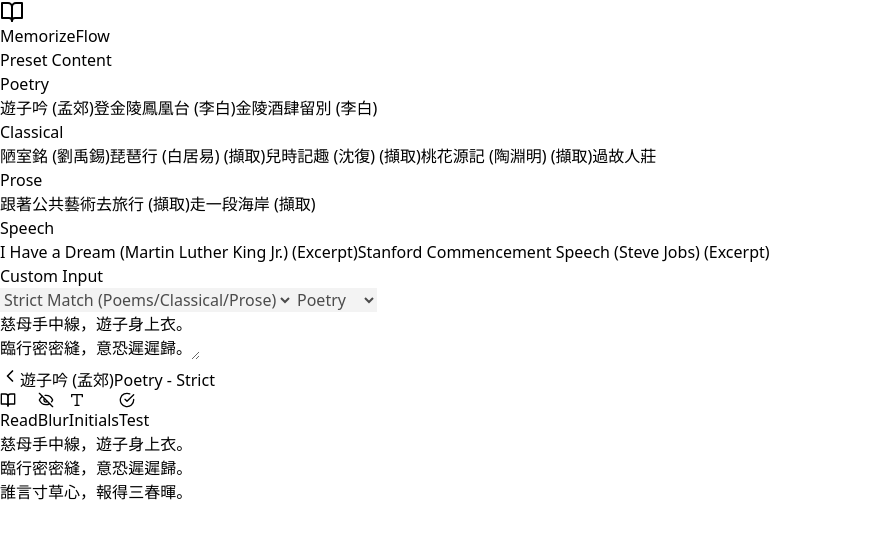
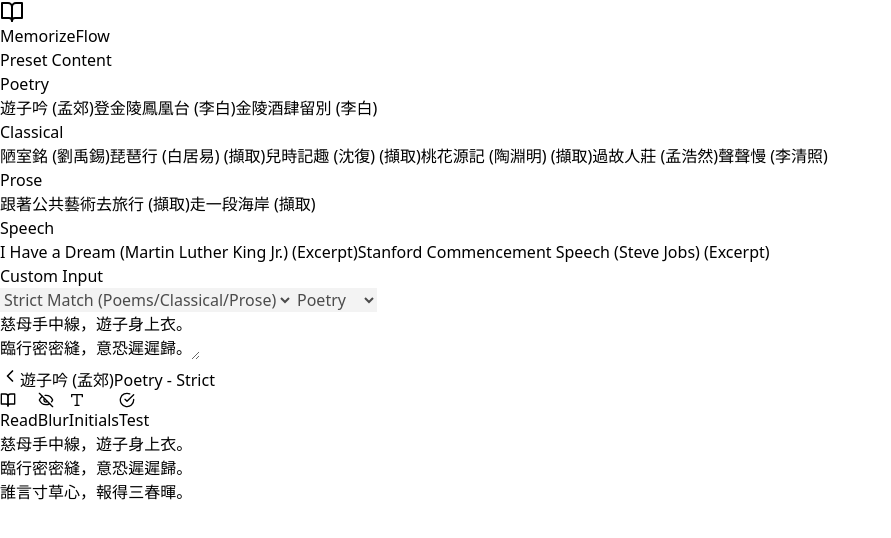
Before and after one commit to Albair581/memorize-flow, a React (Vite) app: page / in a window 1280 px wide. Shown: the top 538 px of the page, without its empty margins (0-891 px from the left). Built offline with nearby package versions, Linux system fonts and the light colour scheme; the HTML template or start-up script is replaced by a standard one.

Commit message:
added new poem

```diff
--- a/src/App.jsx
+++ b/src/App.jsx
@@ -69,7 +69,7 @@ const PRESETS = [
   },
   {
     id: 'guogurenzhuang',
-    title: '過故人莊',
+    title: '過故人莊 (孟浩然)',
     category: 'Classical',
     type: 'strict',
     lang: 'zh',
@@ -82,6 +82,14 @@ const PRESETS = [
     type: 'strict',
     lang: 'zh',
     content: `不管激昂澎湃或文雅婉約，不同海岸的拍岸濤聲，聽起來有時是帶著愉悅節奏的奔騰，有時聽起來叨叨絮絮，像是在抱怨或泣訴。`
+  },
+  {
+    id: 'shengshengman',
+    title: '聲聲慢 (李清照)',
+    category: 'Classical',
+    type: 'strict',
+    lang: 'zh',
+    content: `尋尋覓覓，冷冷清清，悽悽慘慘戚戚。\n乍暖還寒時候，最難將息。\n三杯兩盞淡酒，怎敵他晚來風急？\n雁過也，正傷心，卻是舊時相識。\n滿地黃花堆積。憔悴損，如今有誰堪摘？\n守著窗兒，獨自怎生得黑？\n梧桐更兼細雨，到黃昏，點點滴滴。\n這次第，怎一個愁字了得？`
   },
   {
     id: 'mlk_dream',
```
